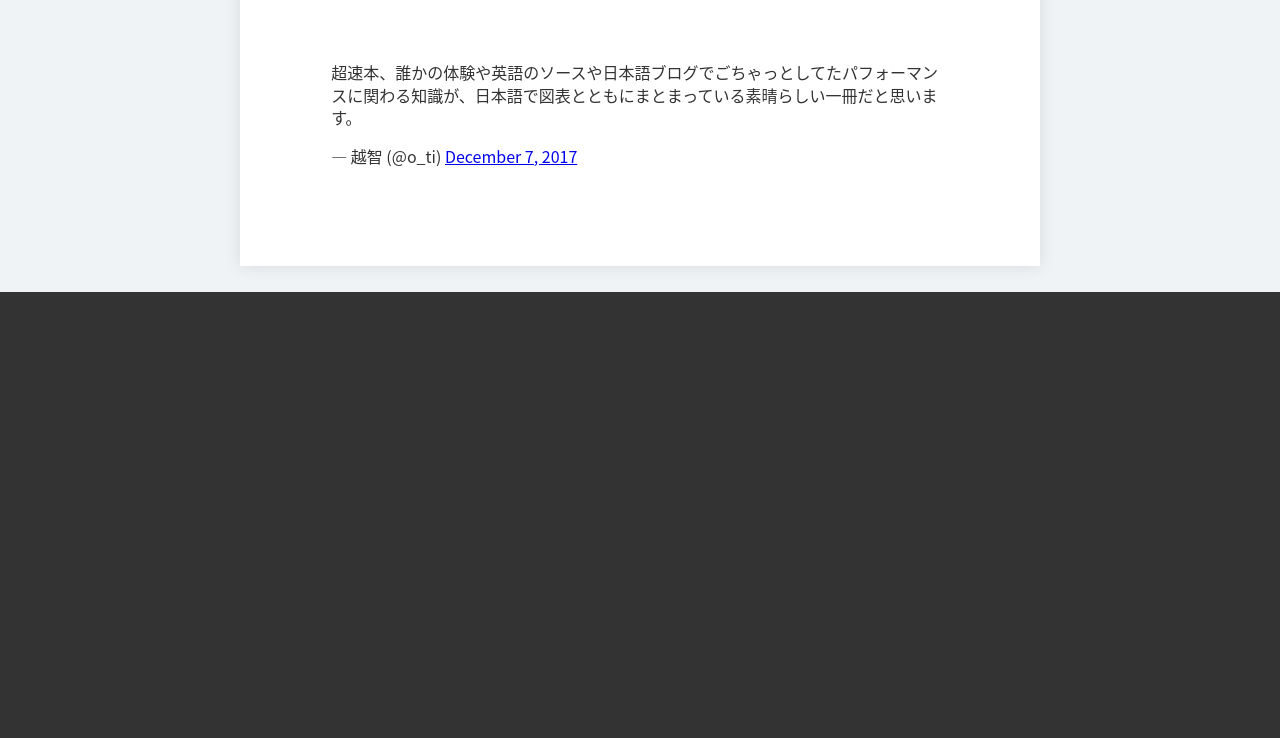
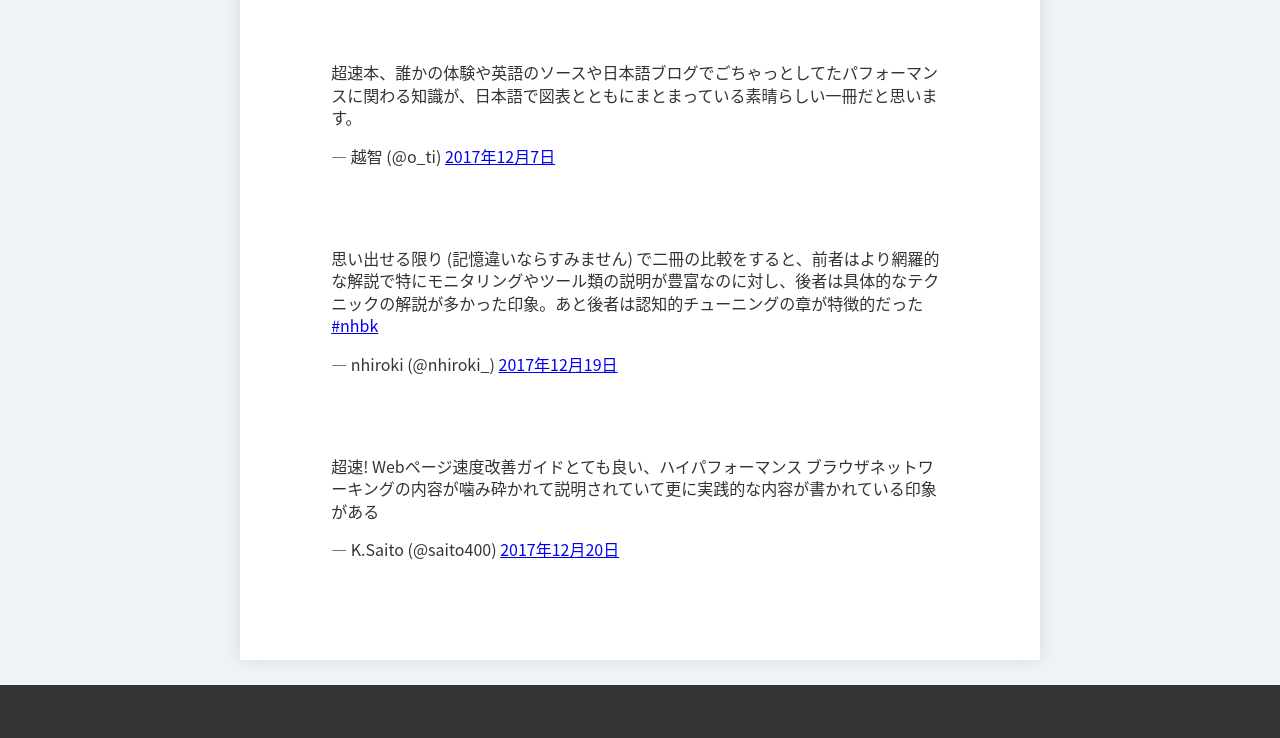
Before and after one commit to 1000ch/webperf.guide, a website: page public/index.html in a window 1280 px wide. Shown: the part 3604-4342 px from the top of the page. Before the commit the page ends 3971 px from the top, so only its background shows below. Drawn offline with nearby package versions, Linux system fonts and the light colour scheme.

Commit message:
Add comments

```diff
--- a/public/index.html
+++ b/public/index.html
@@ -257,7 +257,21 @@
                 data-lang="ja"
                 data-conversation="none">
                 <p lang="ja" dir="ltr">超速本、誰かの体験や英語のソースや日本語ブログでごちゃっとしてたパフォーマンスに関わる知識が、日本語で図表とともにまとまっている素晴らしい一冊だと思います。</p>&mdash; 越智 (@o_ti)
-                <a href="https://twitter.com/o_ti/status/938678346820366336?ref_src=twsrc%5Etfw">December 7, 2017</a>
+                <a href="https://twitter.com/o_ti/status/938678346820366336?ref_src=twsrc%5Etfw">2017年12月7日</a>
+              </blockquote>
+            </div>
+            <div class="Comment">
+              <blockquote
+                class="twitter-tweet"
+                data-lang="ja">
+                <p lang="ja" dir="ltr">思い出せる限り (記憶違いならすみません) で二冊の比較をすると、前者はより網羅的な解説で特にモニタリングやツール類の説明が豊富なのに対し、後者は具体的なテクニックの解説が多かった印象。あと後者は認知的チューニングの章が特徴的だった <a href="https://twitter.com/hashtag/nhbk?src=hash&amp;ref_src=twsrc%5Etfw">#nhbk</a></p>&mdash; nhiroki (@nhiroki_) <a href="https://twitter.com/nhiroki_/status/943265542684655616?ref_src=twsrc%5Etfw">2017年12月19日</a>
+              </blockquote>
+            </div>
+            <div class="Comment">
+              <blockquote
+                class="twitter-tweet"
+                data-lang="ja">
+                <p lang="ja" dir="ltr">超速! Webページ速度改善ガイドとても良い、ハイパフォーマンス ブラウザネットワーキングの内容が噛み砕かれて説明されていて更に実践的な内容が書かれている印象がある</p>&mdash; K.Saito (@saito400) <a href="https://twitter.com/saito400/status/943437765085036544?ref_src=twsrc%5Etfw">2017年12月20日</a>
               </blockquote>
             </div>
           </div>
```
